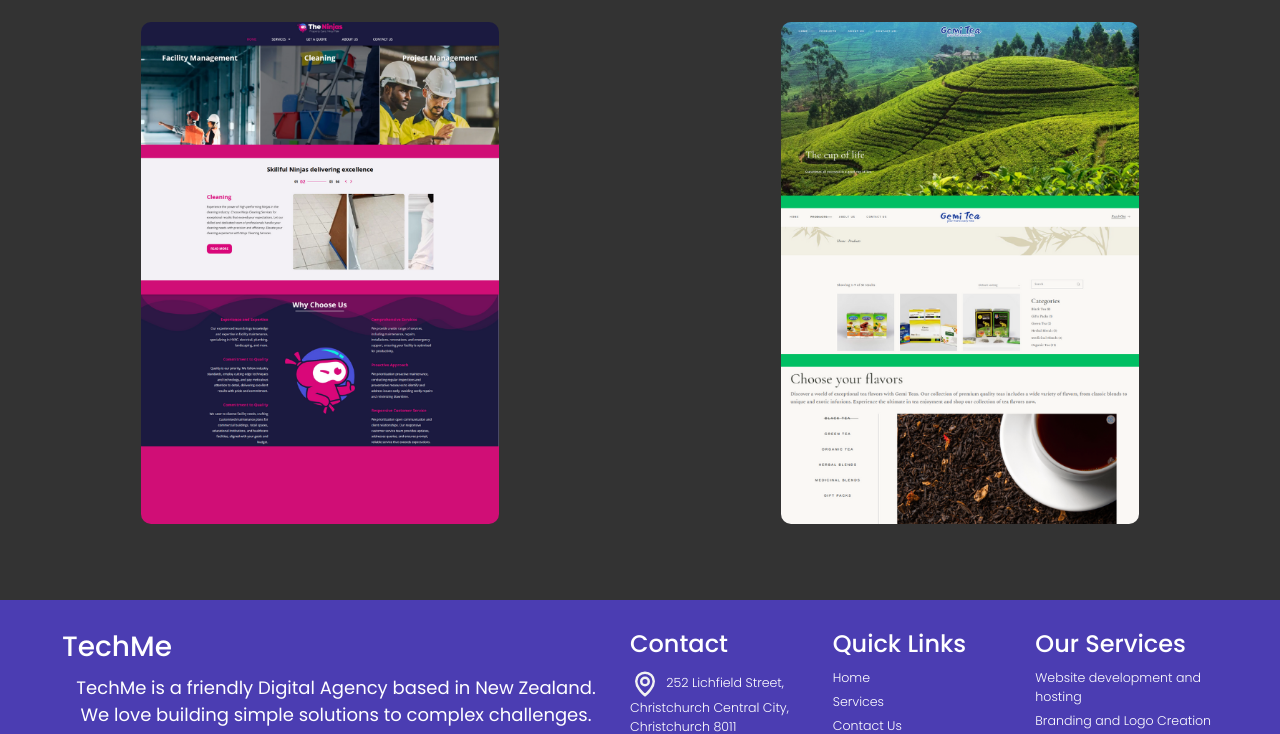
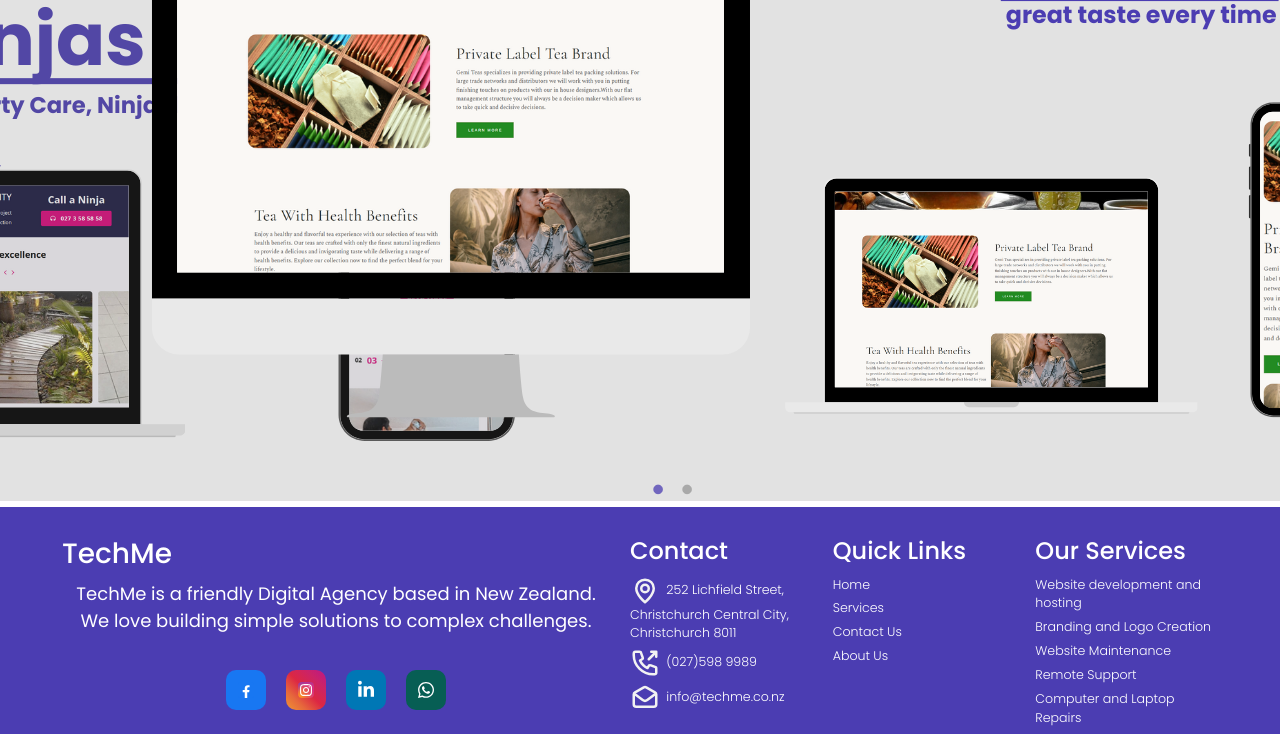
Before and after one commit to baayesh/TechMe, a React (Create React App) app: page / in a window 1280 px wide. Shown: the part 2360-3094 px from the top of the page. Built offline with nearby package versions, Linux system fonts and the light colour scheme; a web font is replaced by a local one.

Commit message:
Redesign Customer reviews section

```diff
--- a/src/App.js
+++ b/src/App.js
@@ -7,7 +7,7 @@
 import Hero from "./pages/Home/Hero/Hero";
 import Services from "./pages/Home/Services/Services";
 import WhyChooseUs from "./pages/Home/WhyChooseUs/WhyChooseUs";
-import CustomerReviews from "./pages/Home/Customer Reviews/CustomerReviews";
+import CustomerReviews from './components/Customer Reviews/CustomerReviews';
 import ContactUs from "./pages/Home/Contact Us/ContactUs";
 import ComingSoon from "./pages/Coming Soon/ComingSoon";
 import Header from "./components/Header/Header";
@@ -53,7 +53,6 @@
             <Header headerText={"About Us"} varient={"about-us"} />
             <Heading />
             <VisionAndMission />
-            <OurTeam />
             <Footer />
           </Route>
           <Route path="/test">
--- /dev/null
+++ b/src/components/Customer Reviews/CustomerReviews.css
@@ -0,0 +1,33 @@
+
+
+.slider-mdiv {
+  display: flex;
+  justify-content: center;
+  align-items: center;
+
+  background-color: rgba(112,112,112,0.2);
+}
+
+.slider-mdiv1 img{
+    display: block;
+    width: 100%;
+}
+element.style{
+    display: flex;
+}
+
+
+.slick-dots {
+  margin: 2em;
+}
+
+.slick-dots li.slick-active button:before {
+  color: #4b3db2;
+
+  width: 2em;
+  height: 2em;
+}
+
+.slick-dots li button:before {
+  font-size: 0.7rem;
+}
--- /dev/null
+++ b/src/components/Customer Reviews/CustomerReviews.jsx
@@ -0,0 +1,31 @@
+import React from "react";
+import Slider from "react-slick";
+import "slick-carousel/slick/slick.css";
+import "slick-carousel/slick/slick-theme.css";
+import "./CustomerReviews.css";
+import GemiTeas from "../../Assets/Home/CustomerReviews/Gemi_Teas.png";
+import TheNinjas from "../../Assets/Home/CustomerReviews/The_Ninjas.png";
+
+const CustomerReviews = () => {
+  const settings = {
+    dots: true,
+    autoplay: false,
+    infinite: true,
+    autoplaySpeed: 3000,
+    speed: 1000,
+  };
+  return (
+    <div className="ayesh">
+      <Slider {...settings}>
+        <div className="slider-mdiv">
+          <img src={GemiTeas} alt="" />
+        </div>
+        <div className="slider-mdiv">
+          <img src={TheNinjas} alt="" />
+        </div>
+      </Slider>
+    </div>
+  );
+};
+
+export default CustomerReviews;
--- a/src/components/styles/Footer.css
+++ b/src/components/styles/Footer.css
@@ -91,4 +91,9 @@
   .footer-column {
     flex: 1; /* Makes all columns equal width on small screens */
   }
+
+  .footer-column h3,h4{
+    text-align: center;
+    align-self: center;
+  }
 }
--- a/src/pages/About Us/Heading/Heading.css
+++ b/src/pages/About Us/Heading/Heading.css
@@ -83,6 +83,7 @@
   height: 50%;
   width: 100%;
   gap: 1em;
+  margin-bottom: 1em;
 }
 
 .about-info-col {
--- a/src/pages/About Us/VisionAndMission/VisionAndMision.css
+++ b/src/pages/About Us/VisionAndMission/VisionAndMision.css
@@ -2,6 +2,7 @@
   /* Behavior */
   display: flex;
   align-items: center;
+  justify-content: center;
   /* Sizes and Spacing */
   width: 100%;
   background-image: url(../../../Assets/AboutUs/Background_Image.png);
--- a/src/pages/About Us/VisionAndMission/VisionAndMission.jsx
+++ b/src/pages/About Us/VisionAndMission/VisionAndMission.jsx
@@ -6,9 +6,9 @@
   return (
     <div className='vam-mdiv'>
         <div className="vam-img">
-          <img src={missionImage}alt="" />
+
         </div>
-        <h2>MODERN. PROFESSIONAL. RELIABLE.</h2>
+        <h2>MODERN.<br/> PROFESSIONAL.<br/> RELIABLE.</h2>
 
     </div>
   )
```
Also changed, not shown: src/Assets/Home/CustomerReviews/Gemi_Teas.png (added), src/Assets/Home/CustomerReviews/The_Ninjas.png (added).
